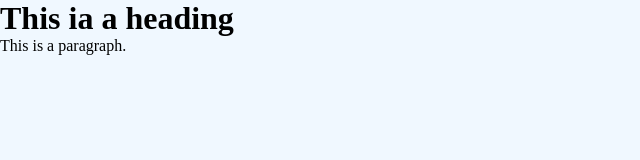
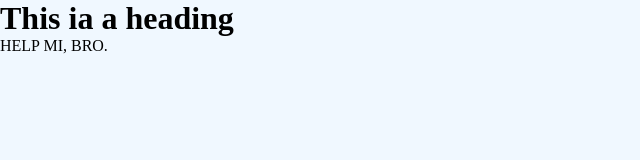
Before and after one commit to ErikAks/projekt_NWWO, a plain HTML site: page Index.html in a window 1280 px wide. Shown: the full height of the page, 0-640 px from the left. Drawn offline with Linux system fonts and the light colour scheme.

Commit message:
doday piewwshe

```diff
--- a/Index.html
+++ b/Index.html
@@ -17,6 +17,6 @@
 </head>
 <body>
     <h1>This ia a heading</h1>
-    <p>This is a paragraph.</p>
+    <p>HELP MI, BRO.</p>
 </body>
 </html>
```
